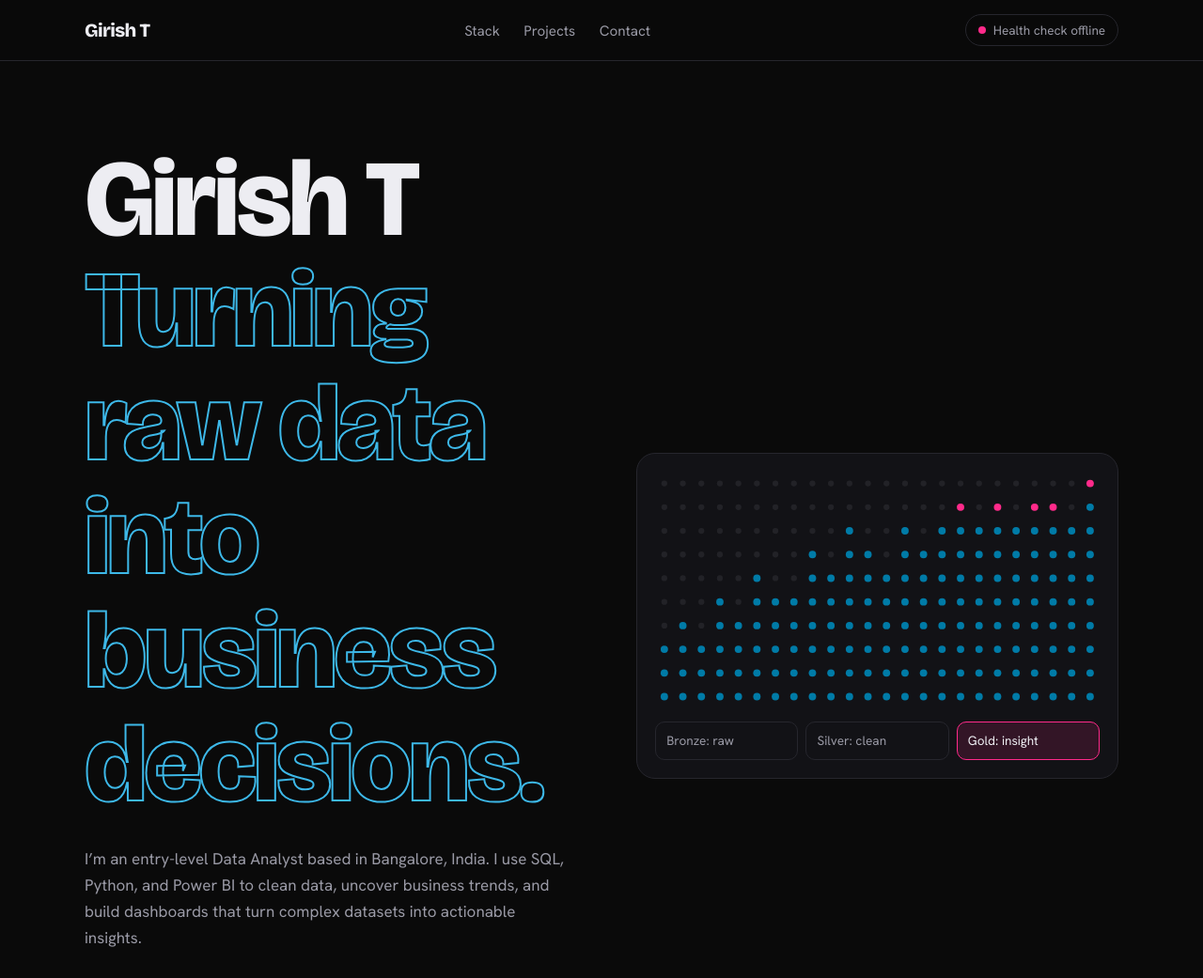
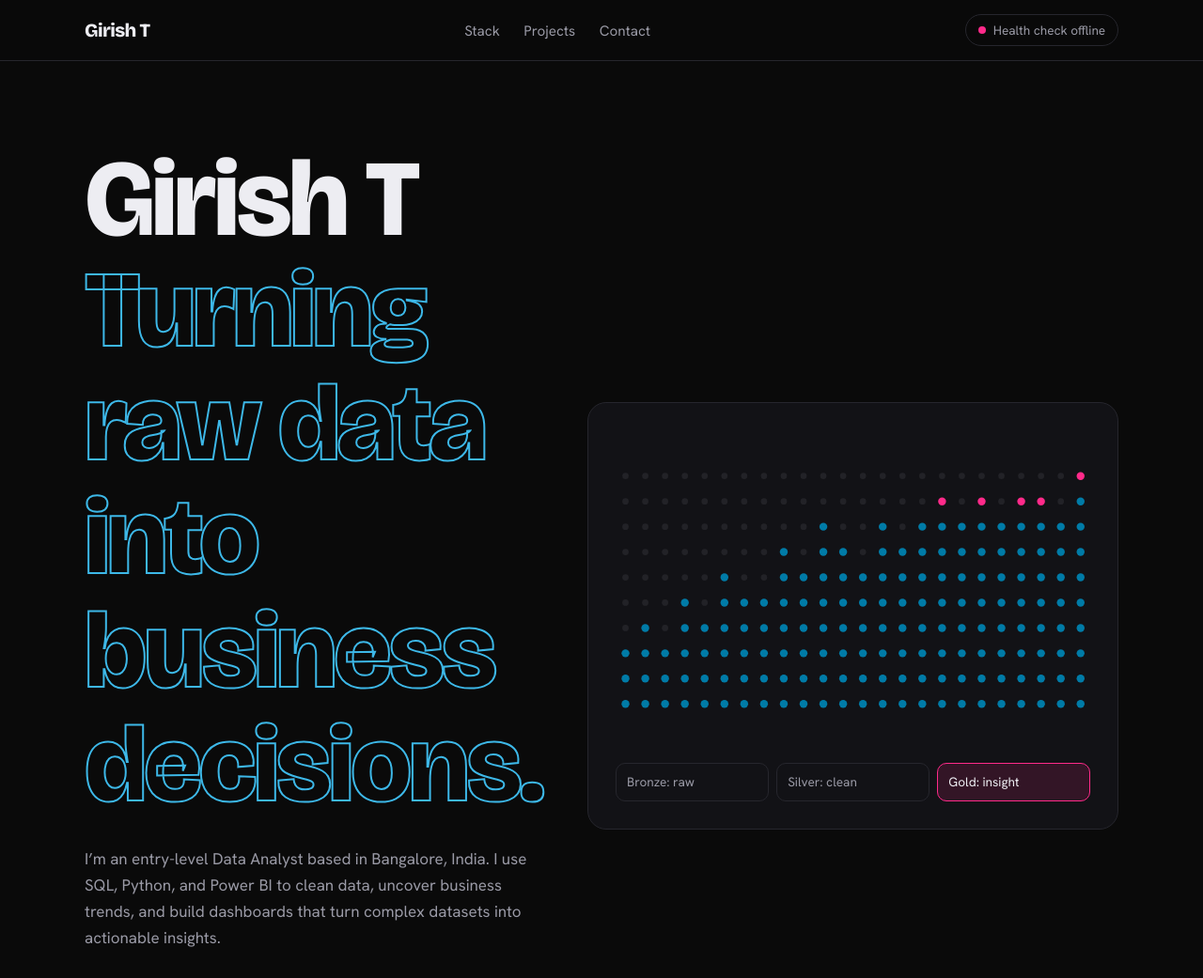
Before and after one commit to Girish1901/Portfolio, a website: page public/index.html in a window 1280 px wide. Shown: the top 1041 px of the page at 94% size. Drawn offline with nearby package versions, Linux system fonts and the light colour scheme; no server answers.

Commit message:
Update index.html

```diff
--- a/public/index.html
+++ b/public/index.html
@@ -35,7 +35,7 @@ nav ul a{text-decoration:none;color:var(--mute);font-size:.95rem}nav ul a:hover{
 #pulse.bad i{background:var(--rose)}
 @keyframes pl{70%{box-shadow:0 0 0 8px transparent}}
 .hero{padding:clamp(3rem,7vw,6rem) 0 4rem}
-.hero .wrap{display:grid;grid-template-columns:1.05fr 1fr;gap:3rem;align-items:center}
+.hero .wrap{display:grid;grid-template-columns:0.95fr 1.15fr;gap:3rem;align-items:center}
 h1{font-size:clamp(3.2rem,9vw,7.6rem)}
 h1 span{display:block;color:transparent;-webkit-text-stroke:2px var(--cer-t);white-space:normal;line-height:1.05}
 .hero p{margin:1.6rem 0 2rem;color:var(--mute);max-width:54ch}
@@ -45,8 +45,8 @@ h1 span{display:block;color:transparent;-webkit-text-stroke:2px var(--cer-t);whi
 .btn{display:inline-block;padding:.85rem 1.4rem;border-radius:99px;text-decoration:none;font-weight:600;border:1px solid var(--line);transition:transform .2s,background .2s}
 .btn.p{background:var(--rose);border-color:var(--rose);color:#fff}.btn:hover{transform:translateY(-2px)}
 .btn:not(.p):hover{background:var(--panel)}
-.viz{background:var(--panel);border:1px solid var(--line);border-radius:20px;padding:1.2rem}
-#viz{width:100%;height:auto;display:block}
+.viz{background:var(--panel);border:1px solid var(--line);border-radius:20px;padding:1.8rem}
+#viz{width:100%;min-height:340px;display:block}
 .stages{display:flex;gap:.5rem;margin-top:.9rem;font-size:.85rem}
 .stages span{flex:1;padding:.5rem .7rem;border-radius:10px;border:1px solid var(--line);color:var(--mute);transition:.4s}
 .stages span.on{color:var(--text);border-color:var(--cer);background:rgba(0,123,167,.16)}
```
